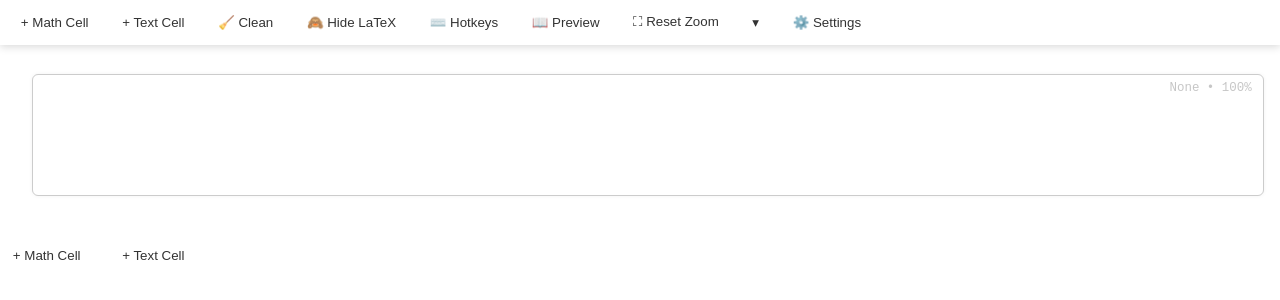
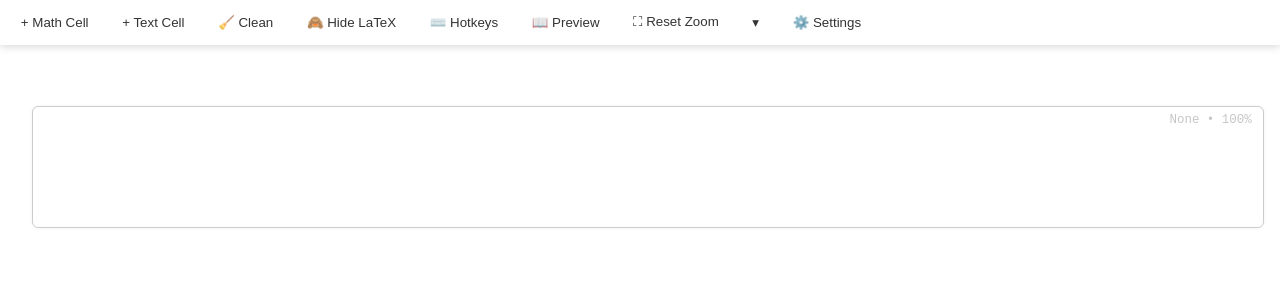
Before and after one commit to Kayyleigh/BarNotation, a React (Vite) app: page / in a window 1280 px wide. Shown: the top 300 px of the page. Built offline with nearby package versions, Linux system fonts and the light colour scheme; a web font is replaced by a local one.

Commit message:
Enable new cell insertion at any index

```diff
--- a/src/components/HeaderBar.tsx
+++ b/src/components/HeaderBar.tsx
@@ -15,6 +15,7 @@ interface HeaderBarProps {
   showZoomDropdown: boolean;
   handleZoomChange: (value: number) => void;
   dropdownRef: React.RefObject<HTMLDivElement | null>;
+  onAddCell: (type: "math" | "text") => void;
 }
 
 const HeaderBar: React.FC<HeaderBarProps> = ({
@@ -29,17 +30,18 @@ const HeaderBar: React.FC<HeaderBarProps> = ({
   showZoomDropdown,
   handleZoomChange,
   dropdownRef,
+  onAddCell,
 }) => {
   return (
     <header className="app-header sticky-header">
       <Tooltip text="Add new math cell">
-        <button onClick={() => console.log("placeholder for button 1")} className={clsx("button")}>
+        <button onClick={() => onAddCell("math")} className={clsx("button")}>
             + Math Cell
         </button>
       </Tooltip>
 
       <Tooltip text="Add new text cell">
-        <button onClick={() => console.log("placeholder for button 2")} className={clsx("button")}>
+        <button onClick={() => onAddCell("text")} className={clsx("button")}>
             + Text Cell
         </button>
       </Tooltip>
--- /dev/null
+++ b/src/components/InsertCellButtons.tsx
@@ -0,0 +1,22 @@
+import React from "react";
+import clsx from "clsx";
+
+interface InsertCellButtonsProps {
+  onInsert: (type: "math" | "text") => void;
+  isVisible: boolean;
+}
+
+const InsertCellButtons: React.FC<InsertCellButtonsProps> = ({ onInsert, isVisible }) => {
+  return (
+    <div className={clsx("add-buttons insert-between", { visible: isVisible })}>
+      <button className={clsx("button", "math-cell-button")} onClick={() => onInsert("math")}>
+        + Math Cell
+      </button>
+      <button className={clsx("button", "text-cell-button")} onClick={() => onInsert("text")}>
+        + Text Cell
+      </button>
+    </div>
+  );
+};
+
+export default InsertCellButtons;
--- a/src/components/MathNotationTool.tsx
+++ b/src/components/MathNotationTool.tsx
@@ -7,7 +7,7 @@ import "../styles/math-node.css"; // styling for the main app
 import "../styles/cells.css"; // styling for the main app
 import MathCell from "./MathCell";
 import TextCell from "./TextCell";
-import clsx from "clsx";
+import InsertCellButtons from "./InsertCellButtons";
 
 const App: React.FC = () => {
   const [isDarkMode, setIsDarkMode] = useState(() => {
@@ -79,6 +79,9 @@ const App: React.FC = () => {
     { id: "1", type: "math", content: "" },
   ]);
 
+  const [hoveredInsertIndex, setHoveredInsertIndex] = useState<number | null>(null);
+
+
   const updateCellContent = (id: string, newContent: string) => {
     setCells((prev) =>
       prev.map((cell) =>
@@ -87,8 +90,20 @@ const App: React.FC = () => {
     );
   };
 
-  const addCell = (type: "math" | "text") => {
-    setCells((prev) => [...prev, { id: Date.now().toString(), type, content: "" }]);
+  const addCell = (
+    type: "math" | "text",
+    index?: number
+  ) => {
+    const newCell = { id: Date.now().toString(), type, content: "" };
+    setCells((prev) => {
+      if (index === undefined || index < 0 || index > prev.length) {
+        // Append to end
+        return [...prev, newCell];
+      } else {
+        // Insert at specific index
+        return [...prev.slice(0, index), newCell, ...prev.slice(index)];
+      }
+    });
   };
 
   const deleteCell = (id: string) => {
@@ -110,12 +125,25 @@ const App: React.FC = () => {
         showZoomDropdown={showZoomDropdown}
         handleZoomChange={handleZoomChange}
         dropdownRef={dropdownRef}
+        onAddCell={addCell}
       />
 
       <main className="editor-layout">
         <div className="cell-list">
-        {cells.map((cell) =>
-          cell.type === "math" ? (
+        {cells.map((cell, index) => (
+          <React.Fragment key={cell.id}>
+            <div
+              className="insert-zone"
+              onMouseEnter={() => setHoveredInsertIndex(index)}
+              onMouseLeave={() => setHoveredInsertIndex(null)}
+            >
+              <InsertCellButtons
+                onInsert={(type) => addCell(type, index)}
+                isVisible={hoveredInsertIndex === index}
+              />
+            </div>
+
+          {cell.type === "math" ? (
             <MathCell
               key={cell.id}
               resetZoomSignal={resetZoomSignal}
@@ -133,13 +161,22 @@ const App: React.FC = () => {
               onDelete={() => deleteCell(cell.id)}
               isPreviewMode={isPreviewMode}
             />
+          )}
+          </React.Fragment>
           )
         )}
         </div>
 
-        <div className="add-buttons">
-          <button className={clsx("button", "math-cell-button")} onClick={() => addCell("math")}>+ Math Cell</button>
-          <button className={clsx("button", "text-cell-button")} onClick={() => addCell("text")}>+ Text Cell</button>
+        {/* Insert buttons at end */}
+        <div
+          className="insert-zone"
+          onMouseEnter={() => setHoveredInsertIndex(cells.length)}
+          onMouseLeave={() => setHoveredInsertIndex(null)}
+        >
+          <InsertCellButtons
+            onInsert={(type) => addCell(type)}
+            isVisible={hoveredInsertIndex === cells.length}
+          />
         </div>
 
       </main>
--- a/src/styles/cells.css
+++ b/src/styles/cells.css
@@ -5,14 +5,36 @@
     overflow-y: auto;
   }
 
+  /* add/insert cell buttons */
+
   .add-buttons {
     display: flex;
     gap: 1rem;
     margin: 1rem 0;
   }
 
+  .insert-zone {
+    height: 2.8rem;
+    position: relative;
+  }
+
+  .insert-between {
+    display: none;
+    justify-content: center;
+    gap: 0.5rem;
+    margin: 0.5rem 0;
+    transition: opacity 0.2s ease-in-out;
+  }
+
+  .insert-between.visible {
+    display: flex;
+    opacity: 1;
+  }
+
+  /* Cells */
+
   .cell {
-    padding: 0.8em 0em;
+    padding: 0em 0em;
     margin: 0em 0em 0em 1em;
   }
 
```
